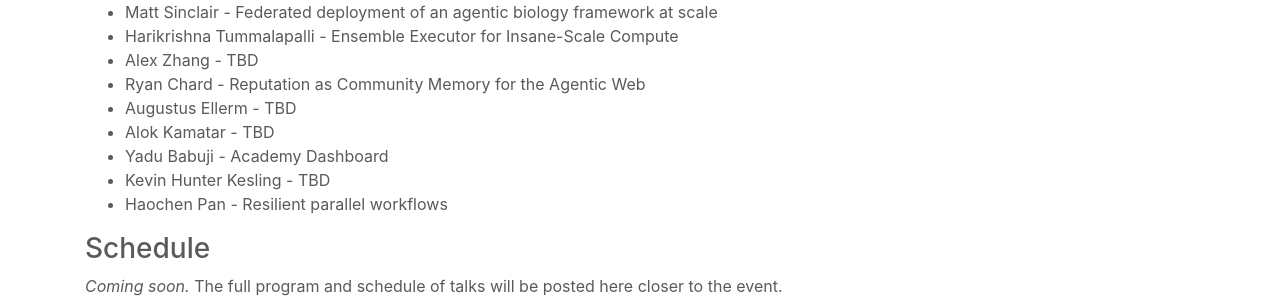
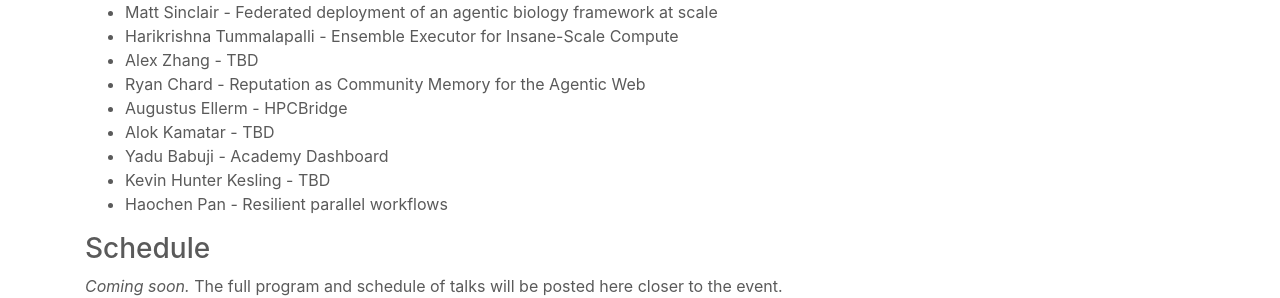
Before and after one commit to Parsl/parsl.github.io, a Jekyll site: the page built from parslfest/apex2026.html, in a window 1280 px wide and 900 px high, scrolled down 786 px. Shown: the part 162-460 px from the top of the window. Built offline with Jekyll 4.4.1, drawn with Linux system fonts in a browser that asks for light colours.

Commit message:
Update apex2026.html

```diff
--- a/parslfest/apex2026.html
+++ b/parslfest/apex2026.html
@@ -73,7 +73,7 @@ title: APeX Summit 2026 - Academy, Parsl, Globus Compute
 		<li>Harikrishna Tummalapalli - Ensemble Executor for Insane-Scale Compute</li>
 		<li>Alex Zhang - TBD</li>
 		<li>Ryan Chard - Reputation as Community Memory for the Agentic Web</li>
-		<li>Augustus Ellerm - TBD</li>
+		<li>Augustus Ellerm - HPCBridge</li>
 		<li>Alok Kamatar - TBD</li>
 		<li>Yadu Babuji - Academy Dashboard</li>
 		<li>Kevin Hunter Kesling - TBD</li>
```
